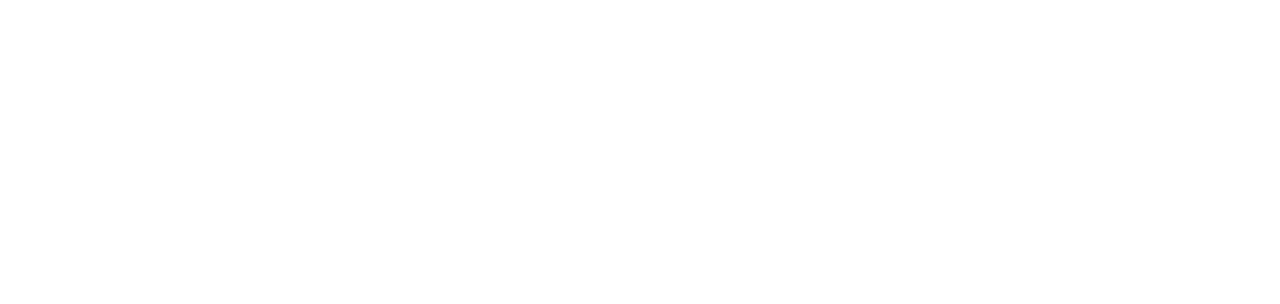
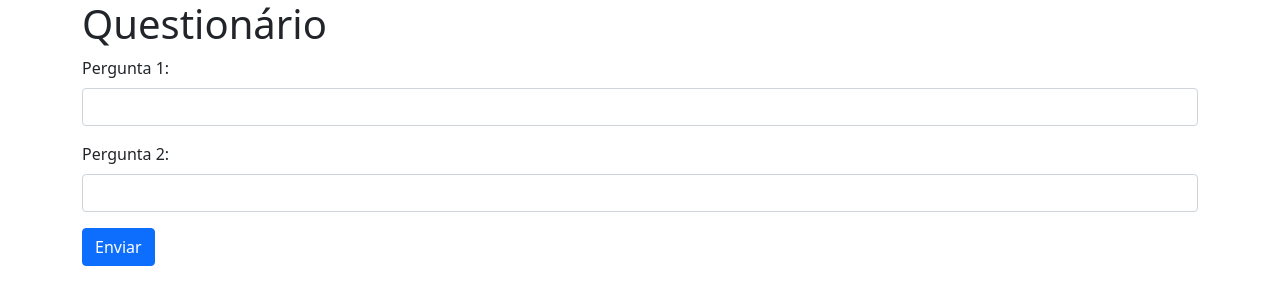
Before and after one commit to rshermans/Qualquer, a plain HTML site: page Index.Html in a window 1280 px wide. Drawn offline with nearby package versions, Linux system fonts and the light colour scheme.

Commit message:
Css e Index
ok

```diff
--- a/Index.Html
+++ b/Index.Html
@@ -4,9 +4,25 @@
     <meta charset="UTF-8">
     <meta http-equiv="X-UA-Compatible" content="IE=edge">
     <meta name="viewport" content="width=device-width, initial-scale=1.0">
+    <link rel="stylesheet" href="https://cdn.jsdelivr.net/npm/bootstrap@5.0.0/dist/css/bootstrap.min.css">
+
     <title>Testes GitHub Desktop</title>
 </head>
 <body>
+    <div class="container">
+        <h1>Questionário</h1>
+        <form>
+          <div class="mb-3">
+            <label for="pergunta1" class="form-label">Pergunta 1:</label>
+            <input type="text" class="form-control" id="pergunta1" name="pergunta1">
+          </div>
+          <div class="mb-3">
+            <label for="pergunta2" class="form-label">Pergunta 2:</label>
+            <input type="text" class="form-control" id="pergunta2" name="pergunta2">
+          </div>
+          <button type="submit" class="btn btn-primary">Enviar</button>
+        </form>
+      </div>
 
 </body>
 </html>
--- /dev/null
+++ b/Style.css
@@ -0,0 +1,24 @@
+.body{
+
+    background-color: aqua;
+}
+/* custom.css */
+.container {
+    max-width: 500px;
+    margin: 0 auto;
+    padding: 20px;
+  }
+
+  .form-label {
+    font-weight: bold;
+  }
+
+  .btn-primary {
+    background-color: #007bff;
+    border-color: #007bff;
+  }
+
+  .btn-primary:hover {
+    background-color: #0069d9;
+    border-color: #0062cc;
+  }
```
